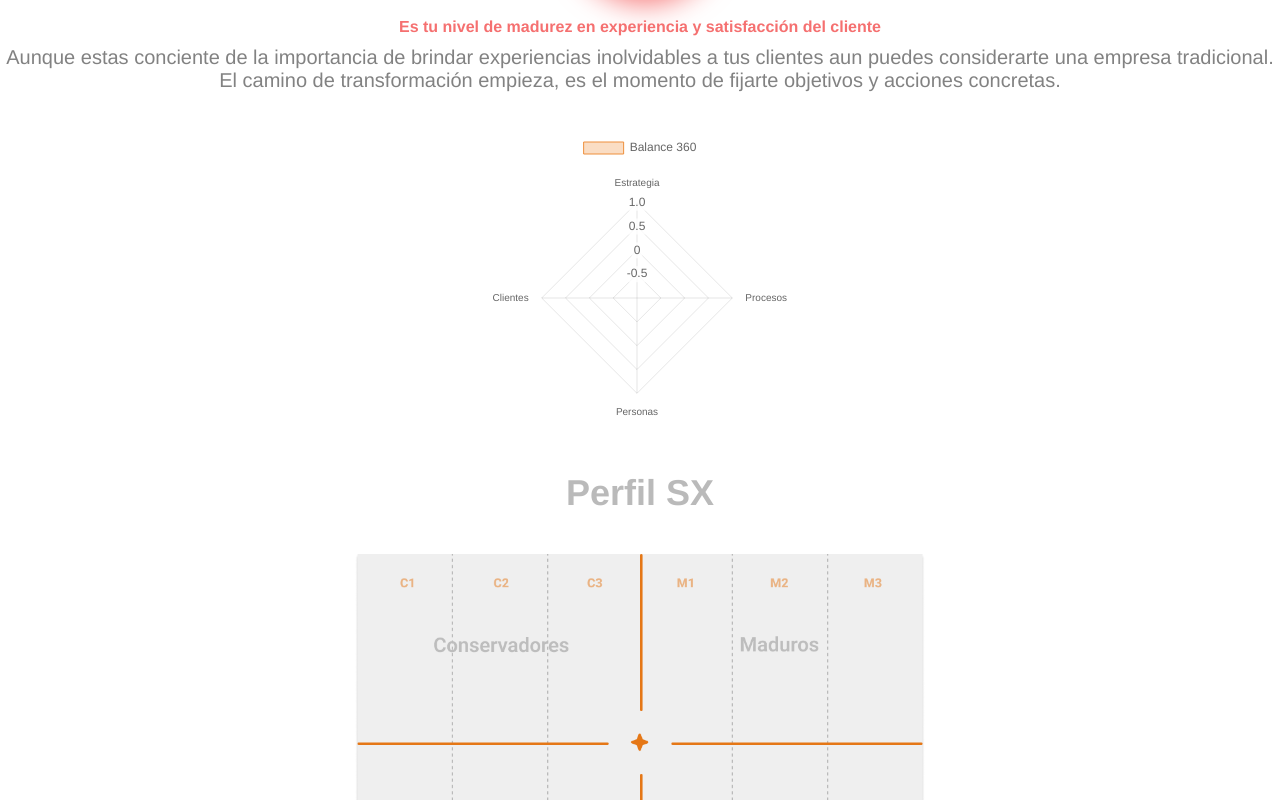
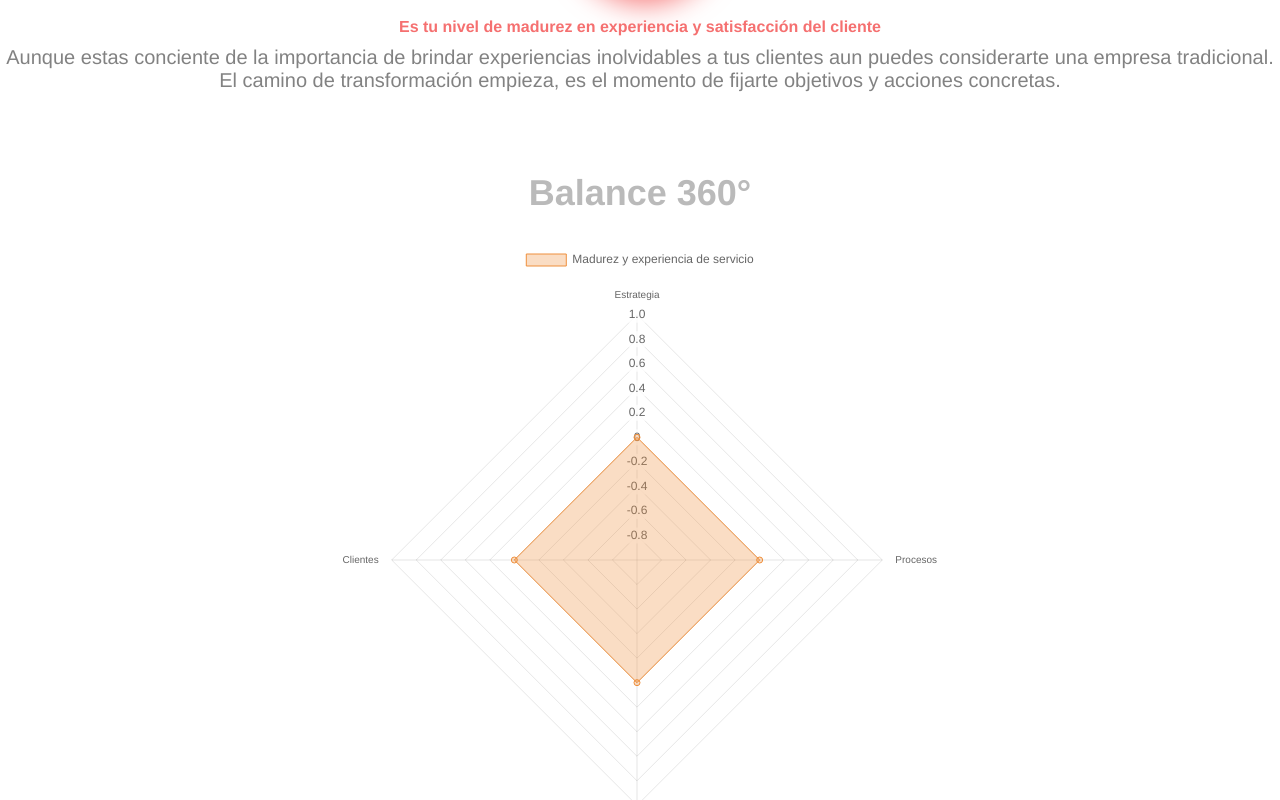
Before and after one commit to Hernan1ro/customer-solutions-website, a Next.js app: page /diagnostico in a window 1280 px wide. Shown: the part 1140-1940 px from the top of the page. Built offline with nearby package versions, Linux system fonts and the light colour scheme.

Commit message:
[add] rendering the radar chart section

```diff
--- a/Components/RadarChart.js
+++ b/Components/RadarChart.js
@@ -19,14 +19,19 @@ ChartJS.register(
 );
 
 export function RadarChart({ indicators }) {
-  const values = indicators.map((obj) => obj.value);
+  let values = [];
+  indicators.map((obj, index) => {
+    if (index > 0) {
+      return values.push(obj.value);
+    }
+  });
 
   const data = {
     labels: ["Estrategia", "Procesos", "Personas", "Clientes"],
     datasets: [
       {
-        label: "Balance 360",
-        data: values.shift(),
+        label: "Madurez y experiencia de servicio",
+        data: values,
         backgroundColor: "rgba(238, 143, 60, 0.3)",
         borderColor: "#ee8f3c",
         borderWidth: 1,
--- a/containers/Report.js
+++ b/containers/Report.js
@@ -78,6 +78,7 @@ export const Report = ({
     });
   }, []);
 
+  // ----------------- getting the profile sx conslusions ------------//
   useEffect(() => {
     if (categoryName !== "") {
       const categoryObj = perfilSXDiagnostic.filter(
@@ -123,6 +124,7 @@ export const Report = ({
           }
         })}
       </div>
+      <h2>Balance 360°</h2>
       <div className={styles.radarChart_container}>
         <RadarChart indicators={indicators} />
       </div>
--- a/styles/containers/report.module.css
+++ b/styles/containers/report.module.css
@@ -9,7 +9,8 @@
   font-weight: bold;
   text-align: center;
   color: var(--gray);
-  margin: 3rem;
+  margin: 2rem;
+  margin-top: 4rem;
 }
 
 @media (max-width: 500px) {
@@ -125,17 +126,8 @@
   list-style-type: disc;
 }
 
-/* .radarChart_container {
-  background-color: var(--white);
-}
-
-.radarChart_container div {
-  width: 100%;
-  max-width: 50rem;
+.radarChart_container {
+  width: 90%;
+  max-width: 60rem;
   margin: 0 auto;
 }
-
-.radarChart_container div canvas {
-  border-radius: 50%;
-  padding: 2rem;
-} */
```
